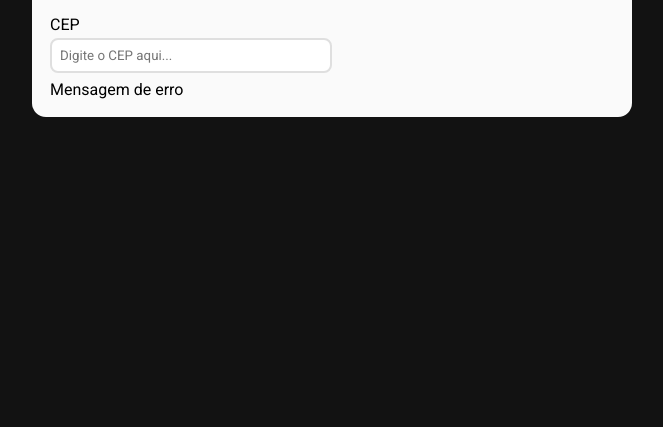
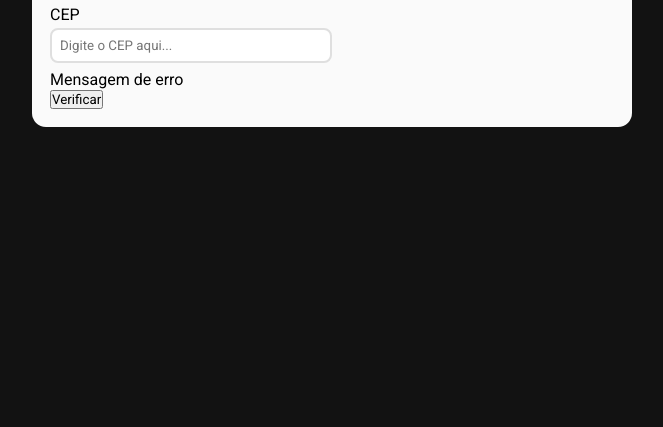
Before and after one commit to EliasNetoDev/Cep-Express, a website: page pages/index.html in a window 1280 px wide. Shown: the part 373-800 px from the top of the page, without its empty margins (308-971 px from the left). Drawn offline with Linux system fonts and the light colour scheme.

Commit message:
feat(core): adicionando botão para validação do CEP

```diff
--- a/pages/index.html
+++ b/pages/index.html
@@ -28,6 +28,9 @@
                 />
                 <a>Mensagem de erro</a>
             </div>
+
+            <button type="submit">Verificar</button>
+
         </form>
 
     </div>
```
